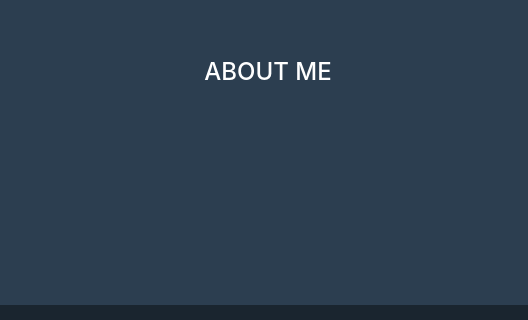
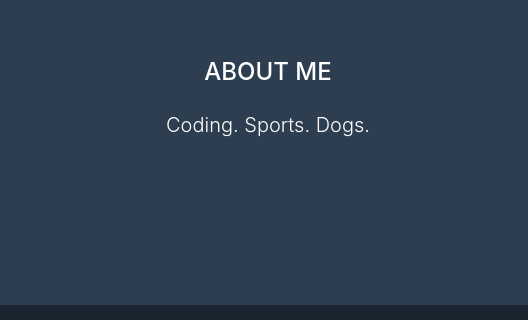
Before and after one commit to aalbrecht17235/updated-portfolio, a website with bundled scripts: page index.html in a window 1280 px wide. Shown: the part 3081-3401 px from the top of the page, 752-1280 px from the left. Built offline with nearby package versions, Linux system fonts and the light colour scheme.

Commit message:
about me update

```diff
--- a/index.html
+++ b/index.html
@@ -241,7 +241,7 @@
           </div>
           <div class="col-md-4">
             <h4 class="text-uppercase mb-4">About Me</h4>
-            <p class="lead mb-0">
+            <p class="lead mb-0">Coding. Sports. Dogs.</p>
           </div>
         </div>
       </div>
```
